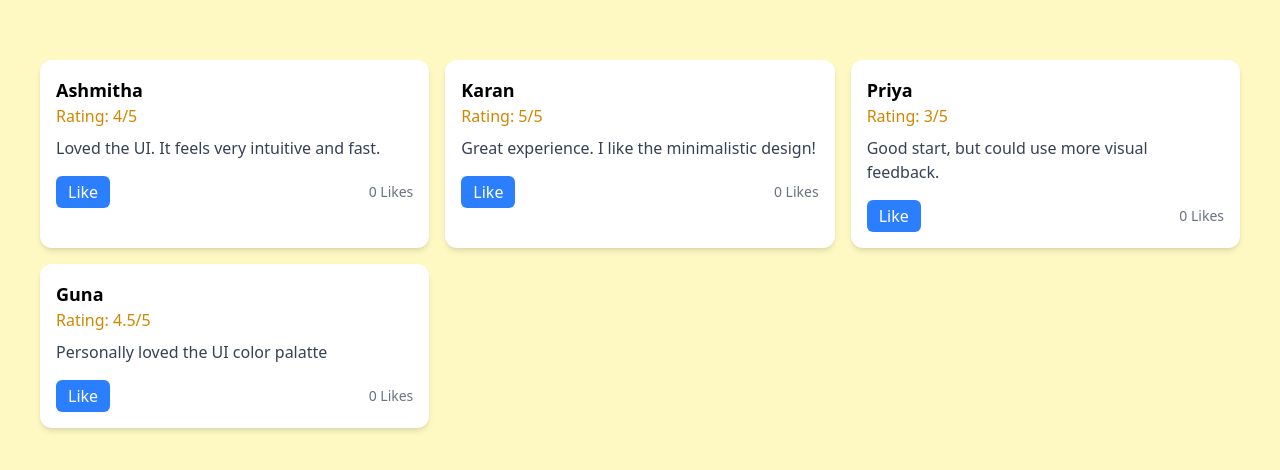
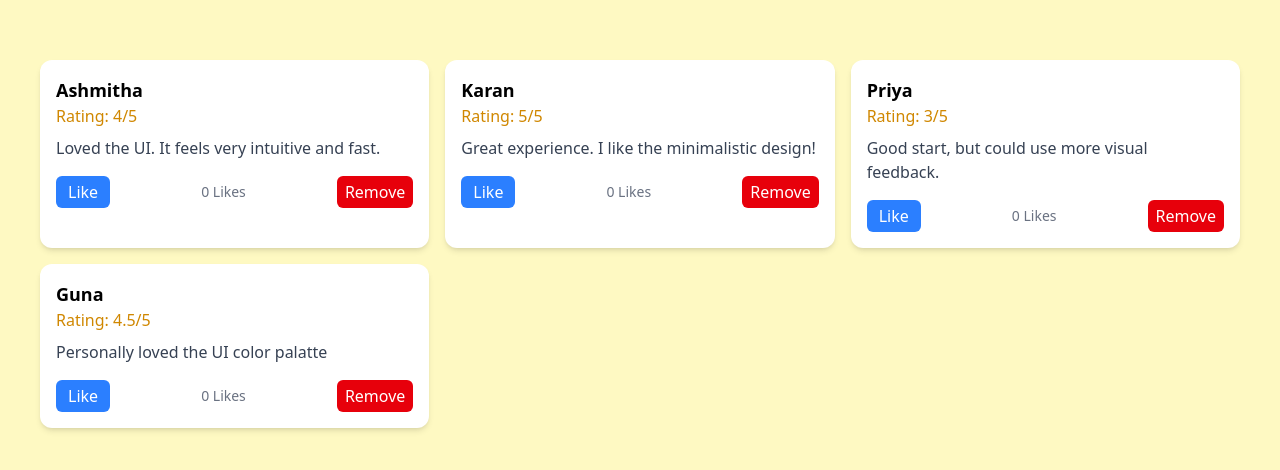
Before and after one commit to AshmithaVaisal/feedback-board, a React (Vite) app in the folder client/: page / in a window 1280 px wide. Shown: the part 156-626 px from the top of the page. Built offline with nearby package versions, Linux system fonts and the light colour scheme.

Commit message:
Add feedbackitem delete functionality

```diff
--- a/client/src/components/FeedbackCard.jsx
+++ b/client/src/components/FeedbackCard.jsx
@@ -1,4 +1,4 @@
-const FeedbackCard = ({ user, rating, message, likes, onLike }) => {
+const FeedbackCard = ({ user, rating, message, likes, onLike, onDelete }) => {
   return (
     <div className="bg-white p-4 rounded-xl shadow-md hover:shadow-lg transition">
       <h2 className="font-bold text-lg">{user}</h2>
@@ -11,7 +11,13 @@ const FeedbackCard = ({ user, rating, message, likes, onLike }) => {
         >
           Like
         </button>
-        <span className="text-sm text-gray-500">{likes} Likes</span>
+        <span className="text-sm text-gray-500 ml-auto">{likes} Likes</span>
+        <button
+          onClick={onDelete}
+          className="bg-red-600 text-white px-2 py-1 rounded-md hover:bg-red-600 transition ml-auto"
+        >
+          Remove
+        </button>
       </div>
     </div>
   );
--- a/client/src/components/FeedbackList.jsx
+++ b/client/src/components/FeedbackList.jsx
@@ -1,6 +1,6 @@
-import { useState } from 'react';
-import FeedbackCard from './FeedbackCard';
-import feedbackData from '../data/feedbackData';
+import { useState } from "react";
+import FeedbackCard from "./FeedbackCard";
+import feedbackData from "../data/feedbackData";
 
 const FeedbackList = () => {
   const [feedbackList, setFeedbackList] = useState(feedbackData);
@@ -12,6 +12,10 @@ const FeedbackList = () => {
     setFeedbackList(updatedList);
   };
 
+  const handleDelete = (id) => {
+    setFeedbackList((prev) => prev.filter((item) => item.id !== id));
+  };
+
   return (
     <div className="grid gap-4 md:grid-cols-2 lg:grid-cols-3 p-4">
       {feedbackList.map((item) => (
@@ -19,6 +23,7 @@ const FeedbackList = () => {
           key={item.id}
           {...item}
           onLike={() => handleLike(item.id)}
+          onDelete={()=> handleDelete(item.id)}
         />
       ))}
     </div>
```
